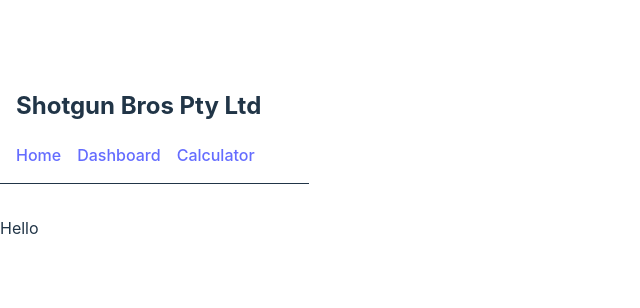
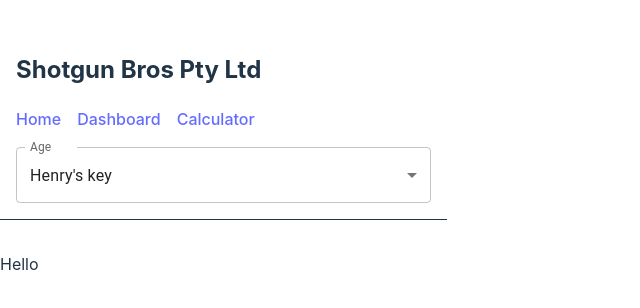
Before and after one commit to HEdmeades/arb-betting, a React (Vite) app: page / in a window 1280 px wide. Shown: the part 246-554 px from the top of the page, without its empty margins (0-640 px from the left). Built offline with nearby package versions, Linux system fonts and the light colour scheme.

Commit message:
add multiple API keys

```diff
--- a/src/main/Header.jsx
+++ b/src/main/Header.jsx
@@ -1,6 +1,11 @@
 import {Link} from "react-router-dom";
+import useLocalStorage from "../hooks/useLocalStorage.js";
+import {FormControl, InputLabel, MenuItem, Select} from "@mui/material";
+import apiKeysStatic from "../static/apiKeysStatic.json"
 
 function Header() {
+
+  const [apiKeyIndex, setApiKeyIndex] = useLocalStorage('API-KEY-INDEX', 0);
 
   return (
     <div style={{padding: '16px', borderBottom: '1px solid', width: '100%', marginBottom: '16px'}}>
@@ -9,6 +14,23 @@ function Header() {
         <Link to="/">Home</Link>
         <Link to="/dashboard">Dashboard</Link>
         <Link to="/calculator">Calculator</Link>
+
+        <FormControl fullWidth>
+          <InputLabel id="demo-simple-select-label">Age</InputLabel>
+          <Select
+            labelId="demo-simple-select-label"
+            id="demo-simple-select"
+            value={apiKeyIndex}
+            label="API Key"
+            onChange={(e) => setApiKeyIndex(e.target.value)}
+          >
+            {apiKeysStatic.map((k, index) => {
+              return (
+                <MenuItem value={index}>{k.name}</MenuItem>
+              )
+            })}
+          </Select>
+        </FormControl>
       </div>
     </div>
   )
--- a/src/main/SportCard.jsx
+++ b/src/main/SportCard.jsx
@@ -10,17 +10,18 @@ import BetTable from "./BetTable.jsx";
 import Card from '@mui/material/Card';
 import {Button, CardActions, CardContent, Typography} from "@mui/material";
 import {Link} from "react-router-dom";
+import apiKeysStatic from "../static/apiKeysStatic.json"
 
 const SportCard = ({sportId, betAmount, showOnlyProfitable, waitTime}) => {
 
   const [data, setData] = useLocalStorage(sportId + moment().format('L'), null);
+  const [apiKeyIndex] = useLocalStorage('API-KEY-INDEX', 0);
   const [matchedData, setMatchedData] = useState([]);
 
   const [loading, setLoading] = useState(false);
   const [error, setError] = useState(null);
 
   const delay = (time) => {
-    console.log('sportId', sportId, 'waitTime', time)
     return new Promise(resolve => setTimeout(resolve, time));
   }
 
@@ -28,7 +29,7 @@ const SportCard = ({sportId, betAmount, showOnlyProfitable, waitTime}) => {
     // declare the data fetching function
     const fetchData = async () => {
       setLoading(true);
-      const res = await getSportOdds(sportId);
+      const res = await getSportOdds(sportId, apiKeysStatic[apiKeyIndex].key);
 
       if (res?.status === 200) {
         setData(res.data);
--- a/src/resource/api.js
+++ b/src/resource/api.js
@@ -1,3 +1,3 @@
 import axios from "axios";
 
-export const getSportOdds = (sportId) => axios.get(`https://api.the-odds-api.com/v4/sports/${sportId}/odds/?regions=au&markets=h2h&apiKey=40defe04b08ef2cd75a3d8ea7143b7a5`);
+export const getSportOdds = (sportId, apiKey) => axios.get(`https://api.the-odds-api.com/v4/sports/${sportId}/odds/?regions=au&markets=h2h&apiKey=${apiKey}`);
--- /dev/null
+++ b/src/static/apiKeysStatic.json
@@ -0,0 +1,9 @@
+[{
+  "key": "40defe04b08ef2cd75a3d8ea7143b7a5",
+  "name": "Henry's key"
+},
+  {
+    "key": "TBC",
+    "name": "Zanders's key"
+  }
+]
```
